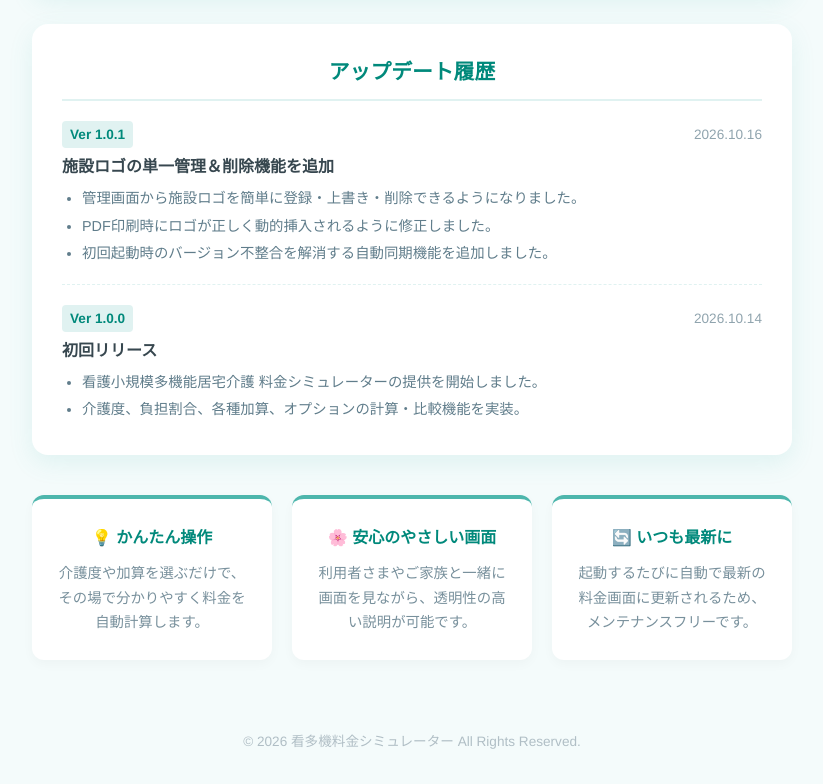
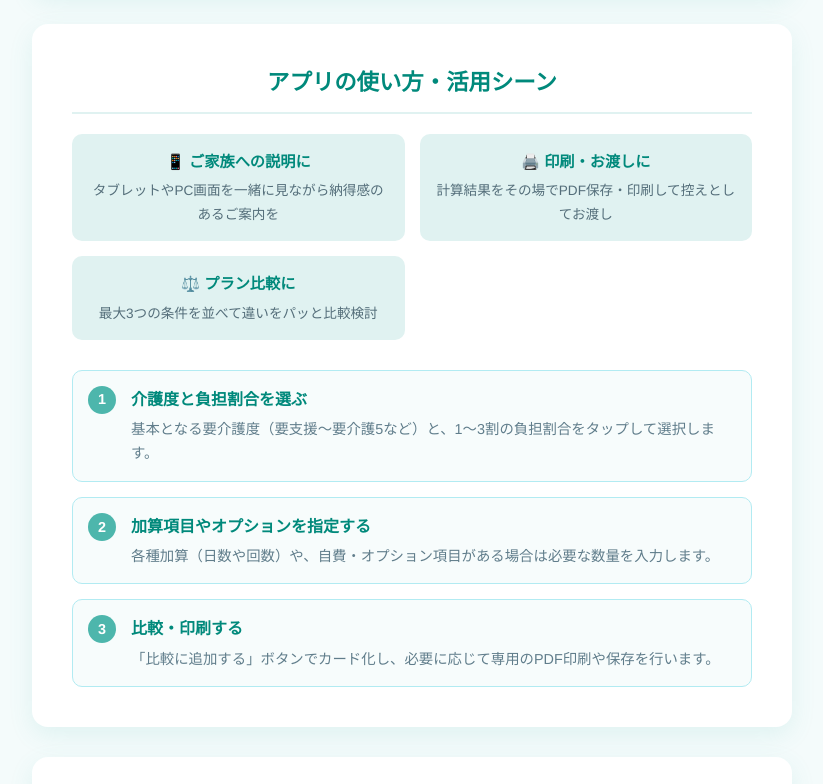
Before and after one commit to sf075jx-dot/kantaki-simulator-lp, a plain HTML site: page index.html in a window 1280 px wide. Shown: the part 640-1424 px from the top of the page, without its empty margins (228-1051 px from the left). Drawn offline with Linux system fonts and the light colour scheme.

Commit message:
Update index.html

```diff
--- a/index.html
+++ b/index.html
@@ -3,7 +3,7 @@
 <head>
     <meta charset="UTF-8">
     <meta name="viewport" content="width=device-width, initial-scale=1.0">
-    <title>看多機居宅介護　料金シミュレーター | お手軽かんたん料金計算</title>
+    <title>かんたき あんしん料金なび | お手軽かんたん料金計算</title>
     <style>
         :root {
             --primary-color: #4db6ac; /* 優しいターコイズブルー（ミント系） */
@@ -62,7 +62,7 @@
             padding: 0 20px;
         }
 
-        /* カードセクション */
+        /* カード共通 */
         .card {
             background: #ffffff;
             border-radius: 16px;
@@ -107,6 +107,93 @@
             font-size: 0.85rem;
             color: #90a4ae;
             margin-top: 15px;
+        }
+
+        /* 使い方セクション */
+        .usage-section {
+            background: #ffffff;
+            border-radius: 16px;
+            padding: 40px;
+            box-shadow: 0 8px 24px rgba(77, 182, 172, 0.12);
+            margin-bottom: 30px;
+            text-align: left;
+        }
+
+        .usage-section h2 {
+            font-size: 1.4rem;
+            color: var(--primary-dark);
+            margin-bottom: 20px;
+            text-align: center;
+            border-bottom: 2px solid var(--primary-light);
+            padding-bottom: 10px;
+        }
+
+        .usage-scenes {
+            display: grid;
+            grid-template-columns: repeat(auto-fit, minmax(220px, 1fr));
+            gap: 15px;
+            margin-bottom: 30px;
+        }
+
+        .scene-badge {
+            background: var(--primary-light);
+            border-radius: 10px;
+            padding: 15px;
+            text-align: center;
+        }
+
+        .scene-badge h4 {
+            font-size: 0.95rem;
+            color: var(--primary-dark);
+            margin-bottom: 5px;
+        }
+
+        .scene-badge p {
+            font-size: 0.85rem;
+            color: #546e7a;
+            margin-bottom: 0;
+        }
+
+        .usage-steps {
+            display: flex;
+            flex-direction: column;
+            gap: 15px;
+        }
+
+        .step-item {
+            display: flex;
+            gap: 15px;
+            align-items: flex-start;
+            background: #f7fcfc;
+            padding: 15px;
+            border-radius: 10px;
+            border: 1px solid #b2ebf2;
+        }
+
+        .step-number {
+            background: var(--primary-color);
+            color: white;
+            font-weight: bold;
+            width: 28px;
+            height: 28px;
+            border-radius: 50%;
+            display: flex;
+            align-items: center;
+            justify-content: center;
+            flex-shrink: 0;
+            font-size: 0.9rem;
+        }
+
+        .step-content h3 {
+            font-size: 1rem;
+            color: var(--primary-dark);
+            margin-bottom: 4px;
+        }
+
+        .step-content p {
+            font-size: 0.9rem;
+            color: #607d8b;
+            margin-bottom: 0;
         }
 
         /* アップデート履歴セクション */
@@ -222,8 +309,8 @@
             <!-- icon.png という名前で画像を同じフォルダに配置してください -->
             <img src="icon.png" alt="アプリアイコン" onerror="this.style.display='none';">
         </div>
-        <h1>看護小規模多機能型居宅介護　料金シミュレーター</h1>
-        <p>利用者さまやご家族へ、優しくスムーズに料金をご案内できるフロントアプリ</p>
+        <h1>かんたき あんしん料金なび</h1>
+        <p>ケアマネージャーの声から生まれた、いつでもかんたんに比較・説明できるシミュレーター</p>
     </header>
 
     <div class="container">
@@ -237,6 +324,52 @@
             </a>
 
             <div class="version-info">自動アップデート機能搭載</div>
+        </div>
+
+        <!-- 使い方セクション -->
+        <div class="usage-section">
+            <h2>アプリの使い方・活用シーン</h2>
+
+            <!-- 大まかな利用シーン -->
+            <div class="usage-scenes">
+                <div class="scene-badge">
+                    <h4>📱 ご家族への説明に</h4>
+                    <p>タブレットやPC画面を一緒に見ながら納得感のあるご案内を</p>
+                </div>
+                <div class="scene-badge">
+                    <h4>🖨️ 印刷・お渡しに</h4>
+                    <p>計算結果をその場でPDF保存・印刷して控えとしてお渡し</p>
+                </div>
+                <div class="scene-badge">
+                    <h4>⚖️ プラン比較に</h4>
+                    <p>最大3つの条件を並べて違いをパッと比較検討</p>
+                </div>
+            </div>
+
+            <!-- 詳しい仕様・ステップ -->
+            <div class="usage-steps">
+                <div class="step-item">
+                    <div class="step-number">1</div>
+                    <div class="step-content">
+                        <h3>介護度と負担割合を選ぶ</h3>
+                        <p>基本となる要介護度（要支援〜要介護5など）と、1〜3割の負担割合をタップして選択します。</p>
+                    </div>
+                </div>
+                <div class="step-item">
+                    <div class="step-number">2</div>
+                    <div class="step-content">
+                        <h3>加算項目やオプションを指定する</h3>
+                        <p>各種加算（日数や回数）や、自費・オプション項目がある場合は必要な数量を入力します。</p>
+                    </div>
+                </div>
+                <div class="step-item">
+                    <div class="step-number">3</div>
+                    <div class="step-content">
+                        <h3>比較・印刷する</h3>
+                        <p>「比較に追加する」ボタンでカード化し、必要に応じて専用のPDF印刷や保存を行います。</p>
+                    </div>
+                </div>
+            </div>
         </div>
 
         <!-- アップデート履歴（JSONから自動で読み込まれます） -->
@@ -265,7 +398,7 @@
     </div>
 
     <footer>
-        <p>&copy; 2026 看多機料金シミュレーター All Rights Reserved.</p>
+        <p>&copy; 2026 かんたき あんしん料金なび All Rights Reserved.</p>
     </footer>
 
     <script>
```
